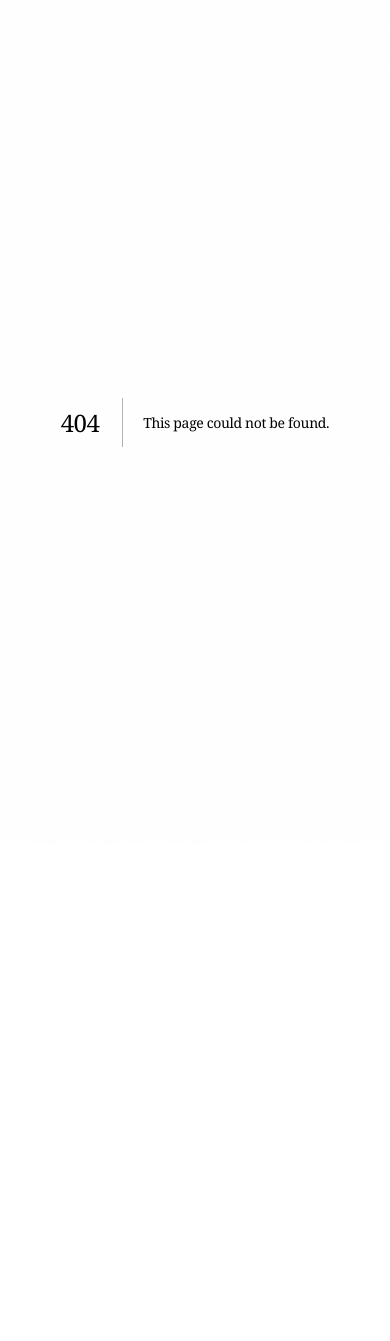
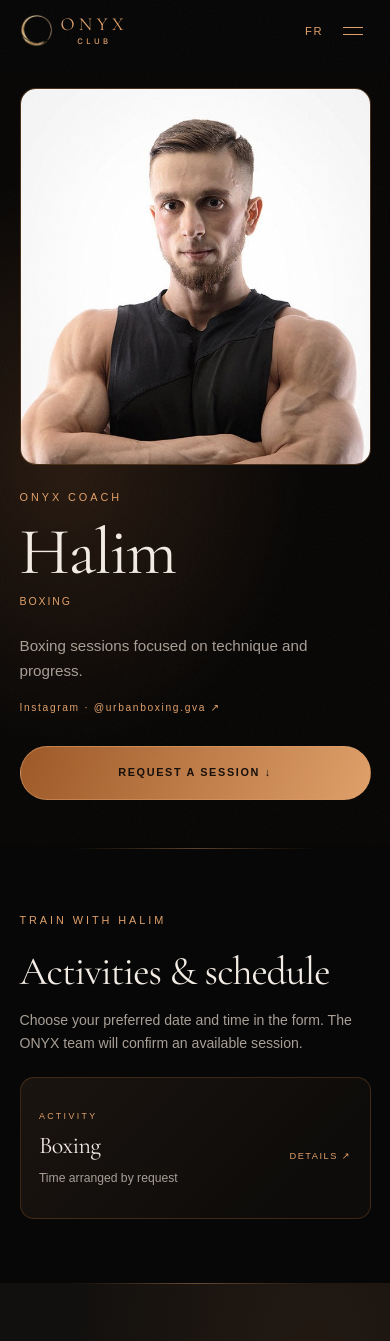
Before and after one commit to hyrento-automation/onyx-club, a Next.js app: page /en/equipe/halim/ in a window 390 px wide. Before the commit this address had no page. Shown: the top 1341 px of the page. Before the commit the page ends 844 px from the top, so only its background shows below. Built offline with nearby package versions, Linux system fonts and the light colour scheme; no server answers.

Commit message:
Add coach booking profiles and mobile image layouts

```diff
--- /dev/null
+++ b/app/[lang]/equipe/[slug]/page.tsx
@@ -0,0 +1,75 @@
+import Image from 'next/image';
+import { notFound } from 'next/navigation';
+import { bookingCopy } from '@/content/booking';
+import { teamMembers } from '@/content/team';
+import { getLang } from '@/lib/i18n';
+import Header from '@/components/Header';
+import Effects from '@/components/Effects';
+import VisitForm from '@/components/VisitForm';
+import cfg from '@/site.config';
+
+export function generateStaticParams() {
+  return ['fr', 'en'].flatMap(lang => teamMembers.map(member => ({ lang, slug: member.slug })));
+}
+
+export const dynamicParams = false;
+
+export function generateMetadata({ params }: { params: { lang: string; slug: string } }) {
+  const member = teamMembers.find(person => person.slug === params.slug);
+  if (!member) return {};
+  const lang = getLang(params.lang);
+  return {
+    title: `${member.name} · ${member.role[lang]} | ONYX Club`,
+    description: member.bio[lang]
+  };
+}
+
+export default function CoachProfile({ params }: { params: { lang: string; slug: string } }) {
+  const member = teamMembers.find(person => person.slug === params.slug);
+  if (!member) notFound();
+
+  const lang = getLang(params.lang);
+  const fr = lang === 'fr';
+  const copy = bookingCopy[lang];
+  const activities = copy.activities.filter(item => member.activities.some(activity => activity.slug === item.slug));
+  const formCopy = { ...copy, activities };
+  const nav = fr
+    ? ['LE CONCEPT', 'ACTIVITÉS', 'ÉVÉNEMENT', 'ÉQUIPE', 'AVIS', 'GALERIE', 'MILKSHAKES', 'CLIENTÈLE', 'RÉSERVER']
+    : ['CONCEPT', 'ACTIVITIES', 'EVENT', 'TEAM', 'REVIEWS', 'GALLERY', 'SHAKES', 'COMMUNITY', 'BOOK'];
+  const defaultActivity = member.activities.length === 1 ? member.activities[0].slug : undefined;
+
+  return <><Effects/><Header lang={lang} nav={nav} cta={fr ? 'RÉSERVER UNE SÉANCE' : 'BOOK A SESSION'}/><main className="coach-profile">
+    <section className="coach-profile-hero">
+      <div className="coach-profile-photo">
+        <Image src={member.image} alt={`${member.name} · ${member.role[lang]}`} fill priority sizes="(max-width: 760px) 100vw, 48vw" unoptimized/>
+      </div>
+      <div className="coach-profile-intro">
+        <p className="lab">{fr ? 'COACH ONYX' : 'ONYX COACH'}</p>
+        <h1>{member.name}</h1>
+        <p className="coach-profile-role">{member.role[lang]}</p>
+        <p className="mut lead">{member.bio[lang]}</p>
+        {member.instagramUrl && member.instagram
+          ? <a className="text-link" href={member.instagramUrl} target="_blank" rel="noreferrer">Instagram · {member.instagram} ↗</a>
+          : <p className="mut coach-instagram-pending">{fr ? 'Instagram à confirmer' : 'Instagram to be confirmed'}</p>}
+        <a className="btn coach-book-cta" href="#booking">{fr ? 'DEMANDER UNE SÉANCE' : 'REQUEST A SESSION'} ↓</a>
+      </div>
+    </section>
+
+    <section className="sec coach-sessions">
+      <p className="lab">{fr ? 'AVEC ' + member.name.toUpperCase() : 'TRAIN WITH ' + member.name.toUpperCase()}</p>
+      <h2>{fr ? 'Activités & horaires' : 'Activities & schedule'}</h2>
+      <p className="mut coach-schedule-note">{fr ? 'Choisissez votre date et votre horaire préféré dans le formulaire. L’équipe ONYX confirmera le créneau disponible.' : 'Choose your preferred date and time in the form. The ONYX team will confirm an available session.'}</p>
+      <div className="coach-session-list">{member.activities.map(activity => <article className="coach-session-card" key={activity.slug}>
+        <div><p className="lab">{fr ? 'ACTIVITÉ' : 'ACTIVITY'}</p><h3>{activity.label[lang]}</h3><p>{fr ? 'Horaire à convenir sur demande' : 'Time arranged by request'}</p></div>
+        <a className="text-link" href={`/${lang}/activites/${activity.slug}/`}>{fr ? 'DÉTAILS' : 'DETAILS'} ↗</a>
+      </article>)}</div>
+    </section>
+
+    <section className="sec alt coach-booking" id="booking">
+      <p className="lab">{fr ? 'RÉSERVATION PERSONNALISÉE' : 'PERSONALISED BOOKING'}</p>
+      <h2>{fr ? `Réserver avec ${member.name}` : `Book with ${member.name}`}</h2>
+      <p className="mut booking-intro">{fr ? 'Votre demande est transmise avec le nom du coach et l’activité sélectionnée.' : 'Your request includes this coach and your selected activity.'}</p>
+      <VisitForm key={member.slug} t={formCopy} defaultActivity={defaultActivity} defaultCoach={member.name} endpoint={cfg.formEndpoint} to={cfg.email}/>
+    </section>
+  </main><footer className="ft"><a className="footer-logo-link" href={`/${lang}/`} aria-label="Onyx Club home"><Image className="footer-logo-image" src="/images/brand-onyx.png" alt="Onyx Club" width={1000} height={1000} unoptimized/></a><p>{member.name} · {member.role[lang]} · <a href={`/${lang}/equipe/`}>{fr ? 'TOUTE L’ÉQUIPE' : 'MEET THE TEAM'}</a></p><p className="mut">{cfg.address} · <a href={`mailto:${cfg.email}`}>{cfg.email}</a></p></footer></>;
+}
--- a/app/[lang]/page.tsx
+++ b/app/[lang]/page.tsx
@@ -21,9 +21,8 @@ export default function Home({ params }: { params: { lang: string } }) {
   return <><Effects/><Cursor/><LocalBusiness/><Preloader/><Header lang={lang} nav={d.nav} cta={d.cta}/><main>
     <section id="top" className="hero"><video className="hero-video" aria-hidden="true" autoPlay muted loop playsInline poster="/images/club/club-training-studio.jpg"><source src="/video/hero-lake.mp4" type="video/mp4"/></video><div className="hero-shade"/><div className="hero-content"><p className="tag">{d.hero.tag}</p><h1 className="foil">{d.hero.title}</h1><a className="btn magnetic" href="#concept">{d.hero.btn}<span>↘</span></a></div><a className="scroll-cue" href="#concept"><span/>{lang==='fr'?'DÉFILER':'SCROLL'}</a><div className="hero-side">{lang==='fr'?'CORPS · ESPRIT · ÉQUILIBRE · COMMUNAUTÉ · RÉSULTATS':'MIND · BODY · BALANCE · COMMUNITY · RESULTS'}</div></section>
     <div className="mq"><span>{m}</span><span>{m}</span></div>
-    <section id="concept" className="sec concept"><R><p className="lab">{d.concept.label}</p></R><div className="split"><R className="badge"><Image className="concept-badge-image" src="/images/club/club-exterior.jpg" alt={lang==='fr'?'Extérieur du club ONYX au bord du lac Léman':'Exterior of ONYX Club by Lake Geneva'} fill sizes="(max-width: 760px) 90vw, 36vw" unoptimized/><small>{lang==='fr'?'SUR LE LAC LÉMAN':'ON LAKE GENEVA'}</small></R><R><h2>{d.concept.title}</h2><p className="mut">{d.concept.sub}</p><p className="concept-manifesto">{lang==='fr'?'Bougez. Respirez. Évoluez.':'Move. Breathe. Evolve.'}</p></R></div><div className="home-team-heading"><div><p className="lab">{lang==='fr'?'L’ÉQUIPE ONYX':'MEET THE ONYX TEAM'}</p><h2>{lang==='fr'?'Les coachs du club':'Our club coaches'}</h2></div><a className="text-link" href={`/${lang}/equipe/`}>{lang==='fr'?'DÉCOUVRIR L’ÉQUIPE':'MEET THE TEAM'} ↗</a></div><TeamProfiles members={teamMembers} lang={lang} compact/><div className="stats"><div><span>{lang==='fr'?'CLUB PRIVÉ':'PRIVATE CLUB'}</span></div><div><span>{lang==='fr'?'ACTIVITÉS':'ACTIVITIES'}</span></div><div><span>{lang==='fr'?'POSSIBILITÉS':'POSSIBILITIES'}</span></div></div></section>
+    <section id="concept" className="sec concept"><R><p className="lab">{d.concept.label}</p></R><div className="split"><R className="badge"><Image className="concept-badge-image" src="/images/club/club-exterior.jpg" alt={lang==='fr'?'Extérieur du club ONYX au bord du lac Léman':'Exterior of ONYX Club by Lake Geneva'} fill sizes="(max-width: 760px) 90vw, 36vw" unoptimized/><small>{lang==='fr'?'SUR LE LAC LÉMAN':'ON LAKE GENEVA'}</small></R><R><h2>{d.concept.title}</h2><p className="mut">{d.concept.sub}</p><p className="concept-manifesto">{lang==='fr'?'Bougez. Respirez. Évoluez.':'Move. Breathe. Evolve.'}</p></R></div><div className="home-team-heading"><div><p className="lab">{lang==='fr'?'L’ÉQUIPE ONYX':'MEET THE ONYX TEAM'}</p><h2>{lang==='fr'?'Les coachs du club':'Our club coaches'}</h2></div><a className="text-link" href={`/${lang}/equipe/`}>{lang==='fr'?'DÉCOUVRIR L’ÉQUIPE':'MEET THE TEAM'} ↗</a></div><TeamProfiles members={teamMembers} lang={lang} compact/></section>
     <section id="activites" className="sec alt"><R><p className="lab">{d.acts.label}</p><h2>{d.acts.title}</h2><p className="mut">{d.acts.sub}</p></R><div className="activity-rail">{d.acts.items.map(([t,s],i)=><R key={t} className="card act tilt-card"><span className={`activity-image image-${i+1}`}/><h3>{t}</h3><p className="mut">{s}</p><a className="text-link" href={`/${lang}/activites/${slugs[i]}/`}>{d.detail} <span>↗</span></a></R>)}</div><div className="category-line"><span>YOGA · HIIT · BOXE · BIEN-ÊTRE</span><a className="text-link" href={`/${lang}/tarifs/`}>{lang==='fr'?'VOIR LES TARIFS':'VIEW PRICES'} ↗</a></div><R className="prices"><div><b className="foil">{cfg.prices.group} {cfg.currency}</b><span>{d.acts.group}</span></div><div><b className="foil">{cfg.prices.single} {cfg.currency}</b><span>{d.acts.single}</span></div><a className="btn" href={`/${lang}/contact/`}>{d.acts.btn}</a></R></section>
-    <section id="offres" className="sec"><R><p className="lab">{d.offers.label}</p><h2>{d.offers.title}</h2><p className="mut">{d.offers.desc}</p></R><div className="poster-grid">{d.offers.items.map((item,i)=><a className={`poster poster-${i+1}`} href={`/${lang}/galerie/`} key={item}><strong>{item}</strong><small>{lang==='fr'?'VOIR':'VIEW'} ↗</small></a>)}</div></section>
     <section className="feature-boxe"><div className="feature-image"><span>ONYX / BOXE</span></div><div className="feature-copy"><p className="lab">{lang==='fr'?'L’ART DU COMBAT':'THE ART OF BOXING'}</p><h2>{d.boxe.title}</h2><p className="mut">{d.boxe.text}</p><div className="feature-prices"><b className="foil">35 CHF</b><b className="foil">120 CHF</b></div><a className="btn" href={`/${lang}/activites/boxe/`}>{d.acts.btn}</a></div></section>
     <section className="event-teaser"><div><p className="lab">{d.event.label}</p><h2>{d.event.title}</h2><p className="mut">{d.event.desc}</p><a className="text-link" href={`/${lang}/evenement/`}>{d.event.button} ↗</a></div><PassTicket lang={lang} eventDate={cfg.event.date}/></section>
     <section id="avis" className="sec alt"><R><p className="lab">{d.reviews.label}</p><h2>{d.reviews.title}</h2><p className="mut">{lang==='fr'?'Quelques mots de notre communauté.':'A few words from our community.'}</p></R><div className="grid g3">{d.reviews.items.map(([q,a],i)=><R key={a} className="card review-card"><span className="stars">★★★★★</span><p className="q">“{q}”</p><small>{a} · {lang==='fr'?'AVIS DE DÉMONSTRATION':'SAMPLE REVIEW'}</small></R>)}</div></section>
--- a/app/sitemap.xml/route.ts
+++ b/app/sitemap.xml/route.ts
@@ -1,4 +1,5 @@
 import cfg from '@/site.config';
 import { slugs } from '@/content/activities';
+import { teamMembers } from '@/content/team';
 const pages=['','tarifs','milkshakes','equipe','galerie','blog','faq','contact','mentions-legales',...(cfg.event.visible?['evenement']:[])];
-export function GET(){const urls=pages.flatMap(p=>['fr','en'].map(l=>`${cfg.domain}/${l}/${p?p+'/':''}`)).concat(slugs.flatMap(s=>['fr','en'].map(l=>`${cfg.domain}/${l}/activites/${s}/`)));const xml=`<?xml version="1.0" encoding="UTF-8"?><urlset xmlns="http://www.sitemaps.org/schemas/sitemap/0.9">${urls.map(loc=>`<url><loc>${loc}</loc></url>`).join('')}</urlset>`;return new Response(xml,{headers:{'Content-Type':'application/xml; charset=utf-8'}})}
+export function GET(){const urls=pages.flatMap(p=>['fr','en'].map(l=>`${cfg.domain}/${l}/${p?p+'/':''}`)).concat(slugs.flatMap(s=>['fr','en'].map(l=>`${cfg.domain}/${l}/activites/${s}/`)),teamMembers.flatMap(member=>['fr','en'].map(l=>`${cfg.domain}/${l}/equipe/${member.slug}/`)));const xml=`<?xml version="1.0" encoding="UTF-8"?><urlset xmlns="http://www.sitemaps.org/schemas/sitemap/0.9">${urls.map(loc=>`<url><loc>${loc}</loc></url>`).join('')}</urlset>`;return new Response(xml,{headers:{'Content-Type':'application/xml; charset=utf-8'}})}
--- a/components/TeamProfiles.tsx
+++ b/components/TeamProfiles.tsx
@@ -53,6 +53,7 @@ export default function TeamProfiles({ members, lang, compact = false }: { membe
                   ? <a href={member.instagramUrl} target="_blank" rel="noreferrer">{member.instagram} ↗</a>
                   : <span className="team-instagram-pending">{fr ? 'Instagram à confirmer' : 'Instagram to be confirmed'}</span>}
                 {member.activities.map(activity => <a href={`/${lang}/activites/${activity.slug}/`} key={activity.slug}>{activity.label[lang]} ↗</a>)}
+                <a href={`/${lang}/equipe/${member.slug}/`}>{fr ? 'Profil & réservation' : 'Profile & booking'} ↗</a>
               </div>
             </div>
             <button type="button" className="team-reveal" aria-expanded={isExpanded} onClick={() => setExpanded(isExpanded ? null : member.name)}>
--- a/components/VisitForm.tsx
+++ b/components/VisitForm.tsx
@@ -10,7 +10,7 @@ type T = {
   choicesLabel?:string;choices?:readonly string[];
 };
 
-export default function VisitForm({t,endpoint,to,defaultActivity}:{t:T;endpoint:string;to:string;defaultActivity?:string}){
+export default function VisitForm({t,endpoint,to,defaultActivity,defaultCoach}:{t:T;endpoint:string;to:string;defaultActivity?:string;defaultCoach?:string}){
   const [status,setStatus]=useState('');
   const [activity,setActivity]=useState(defaultActivity||'');
   const formats=t.activities?.find(item=>item.slug===activity)?.formats||[];
@@ -24,7 +24,8 @@ export default function VisitForm({t,endpoint,to,defaultActivity}:{t:T;endpoint:
     if(!endpoint){
       const lines:string[]=[];
       data.forEach((value,key)=>{if(key!=='website')lines.push(`${key}: ${value}`)});
-      const subject=chosenActivity?`Onyx Club — ${chosenActivity.label}`:'Onyx Club';
+      const coach=data.get('coach');
+      const subject=[coach,chosenActivity?.label].filter(Boolean).join(' — ')||'Onyx Club';
       window.location.href=`mailto:${to}?subject=${encodeURIComponent(subject)}&body=${encodeURIComponent(lines.join('\n'))}`;
       return;
     }
@@ -36,6 +37,7 @@ export default function VisitForm({t,endpoint,to,defaultActivity}:{t:T;endpoint:
 
   if(status==='ok')return <p className="ok" role="status">{t.ok}</p>;
   return <form onSubmit={submit} className={t.activities||t.choices?'booking-form':''}>
+    {defaultCoach&&<input type="hidden" name="coach" value={defaultCoach}/>}
     <label>{t.name}<input name="name" required placeholder={t.namePh||(t.name==='NOM'?'Prénom Nom':'First Last')} autoComplete="name"/></label>
     <label>{t.email}<input name="email" type="email" required placeholder={t.emailPh||(t.email==='E-MAIL'?'vous@exemple.com':'you@example.com')} autoComplete="email"/></label>
     {t.phone&&<label>{t.phone}<input name="phone" type="tel" autoComplete="tel" required={!!t.activities||!!t.phoneRequired}/></label>}
--- a/content/team.ts
+++ b/content/team.ts
@@ -1,6 +1,7 @@
 export type TeamLanguage = 'fr' | 'en';
 
 export type TeamMember = {
+  slug: string;
   name: string;
   role: Record<TeamLanguage, string>;
   bio: Record<TeamLanguage, string>;
@@ -12,7 +13,7 @@ export type TeamMember = {
 
 export const teamMembers: TeamMember[] = [
   {
-    name: 'Sylvain', role: { fr: 'Stretching & entraînement privé', en: 'Stretching & personal training' },
+    slug: 'sylvain', name: 'Sylvain', role: { fr: 'Stretching & entraînement privé', en: 'Stretching & personal training' },
     bio: { fr: 'Stretching et entraînement personnel adaptés à vos objectifs.', en: 'Stretching and personal training tailored to your goals.' },
     image: '/images/team/coach-01.jpg', instagram: '@sylvain.coach.sportif', instagramUrl: 'https://www.instagram.com/sylvain.coach.sportif/',
     activities: [
@@ -21,25 +22,25 @@ export const teamMembers: TeamMember[] = [
     ]
   },
   {
-    name: 'Halim', role: { fr: 'Boxe', en: 'Boxing' },
+    slug: 'halim', name: 'Halim', role: { fr: 'Boxe', en: 'Boxing' },
     bio: { fr: 'Séances de boxe axées sur la technique et la progression.', en: 'Boxing sessions focused on technique and progress.' },
     image: '/images/team/coach-03.jpg', instagram: '@urbanboxing.gva', instagramUrl: 'https://www.instagram.com/urbanboxing.gva/',
     activities: [{ label: { fr: 'Boxe', en: 'Boxing' }, slug: 'boxe' }]
   },
   {
-    name: 'Marjorie', role: { fr: 'Zumba & Strong Mobility', en: 'Zumba & Strong Mobility' },
+    slug: 'marjorie', name: 'Marjorie', role: { fr: 'Zumba & Strong Mobility', en: 'Zumba & Strong Mobility' },
     bio: { fr: 'Des séances rythmées qui associent énergie et mobilité.', en: 'Music-led sessions combining energy and mobility.' },
     image: '/images/team/coach-05.jpg', instagram: '@mayuratas.rojas', instagramUrl: 'https://www.instagram.com/mayuratas.rojas/',
     activities: [{ label: { fr: 'Zumba / Strong Mobility', en: 'Zumba / Strong Mobility' }, slug: 'strong-nation' }]
   },
   {
-    name: 'Sabrina', role: { fr: 'Développement personnel', en: 'Personal development' },
+    slug: 'sabrina', name: 'Sabrina', role: { fr: 'Développement personnel', en: 'Personal development' },
     bio: { fr: 'Ateliers et accompagnement en développement personnel.', en: 'Workshops and personal development coaching.' },
     image: '/images/team/coach-04.jpg', instagram: '@phoenix_onyxcoach', instagramUrl: 'https://www.instagram.com/phoenix_onyxcoach/',
     activities: [{ label: { fr: 'Développement personnel', en: 'Personal development' }, slug: 'developpement-personnel' }]
   },
   {
-    name: 'Melanie', role: { fr: 'Pilates', en: 'Pilates' },
+    slug: 'melanie', name: 'Melanie', role: { fr: 'Pilates', en: 'Pilates' },
     bio: { fr: 'Séances de Pilates guidées pour renforcer et équilibrer le corps.', en: 'Guided Pilates sessions to strengthen and balance the body.' },
     image: '/images/team/coach-02.jpg',
     activities: [{ label: { fr: 'Pilates', en: 'Pilates' }, slug: 'yoga-pilates' }]
```
Also changed, not shown: app/globals.css.
